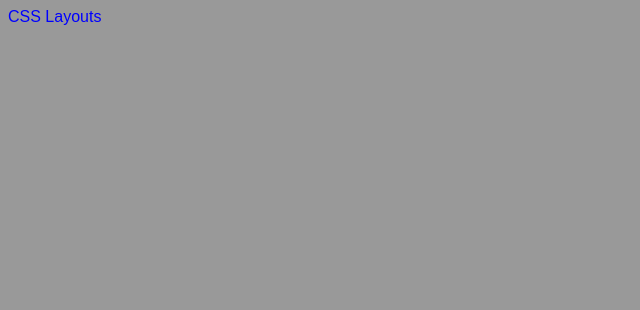
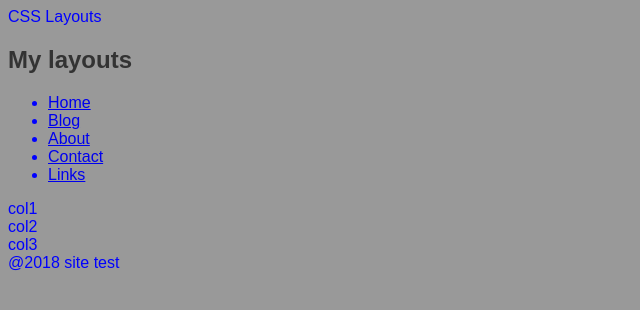
Before and after one commit to SHalifaxK/html, a plain HTML site: page index.html in a window 1280 px wide. Shown: the whole page, without its empty margins (0-640 px from the left). Drawn offline with Linux system fonts and the light colour scheme; files whose address does not match are found by name.

Commit message:
Update index.html

```diff
--- a/index.html
+++ b/index.html
@@ -6,9 +6,28 @@
         <title>CSS Layouts</title>
         <link type="text/css" rel="stylesheet" href="style\main.css"/>
     </head>
-    <body>
+        <body>
+        <header>
+            <nav>
+                <h1>My layouts</h1>
 
+                <ul>
+                    <li><a href="#">Home</a></li>
+                    <li><a href="#">Blog</a></li>
+                    <li><a href="#">About</a></li>
+                    <li><a href="#">Contact</a></li>
+                    <li><a href="#">Links</a></li>
+                </ul>
+            </nav>
+        </header>
 
+        <div class="row">
+            <div class="col">col1</div>
+            <div class="col">col2</div>
+            <div class="col">col3</div>
+        </div>
+
+        <footer>@2018 site test</footer>
     </body>
 
 </html>
```
